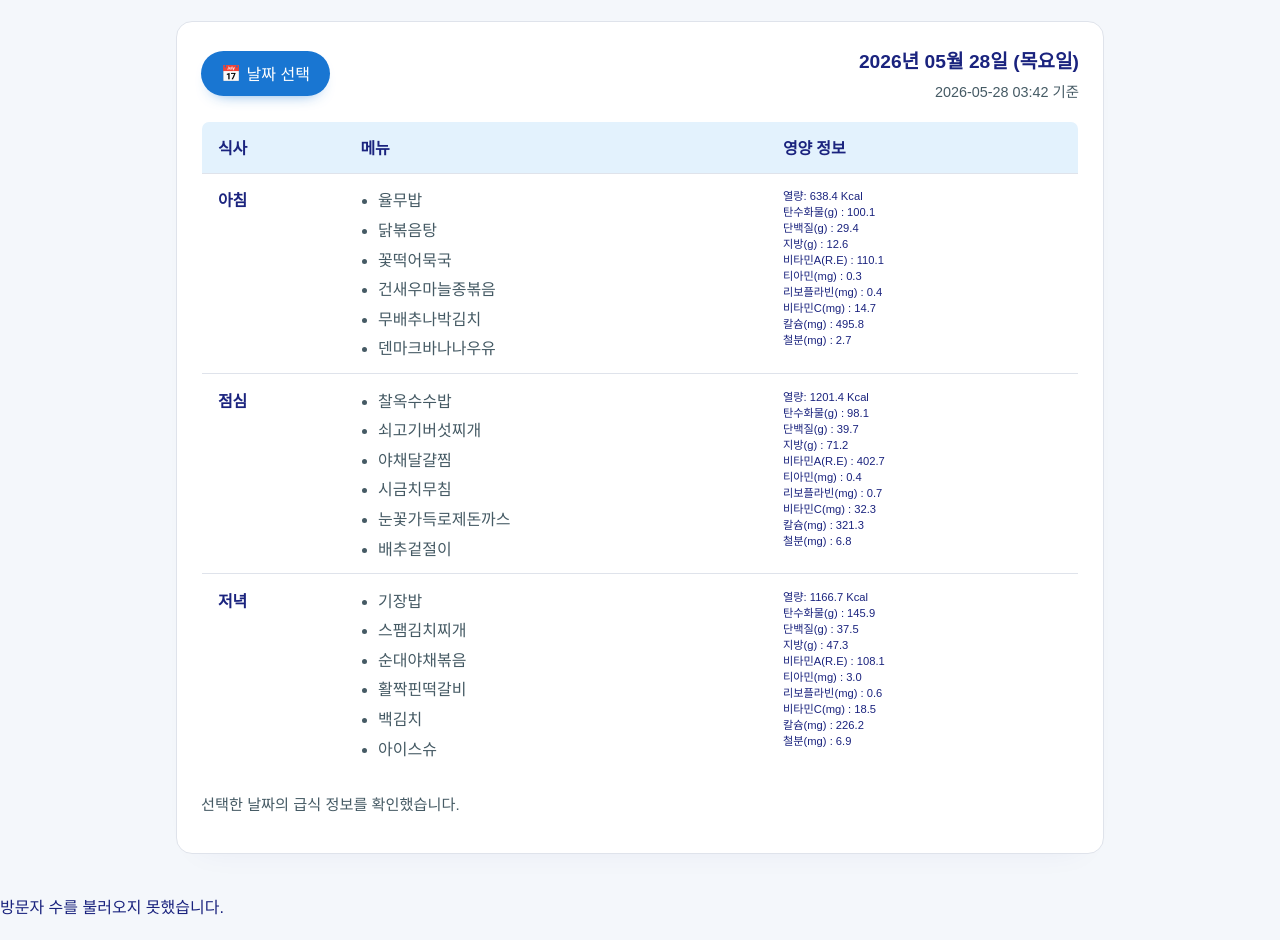
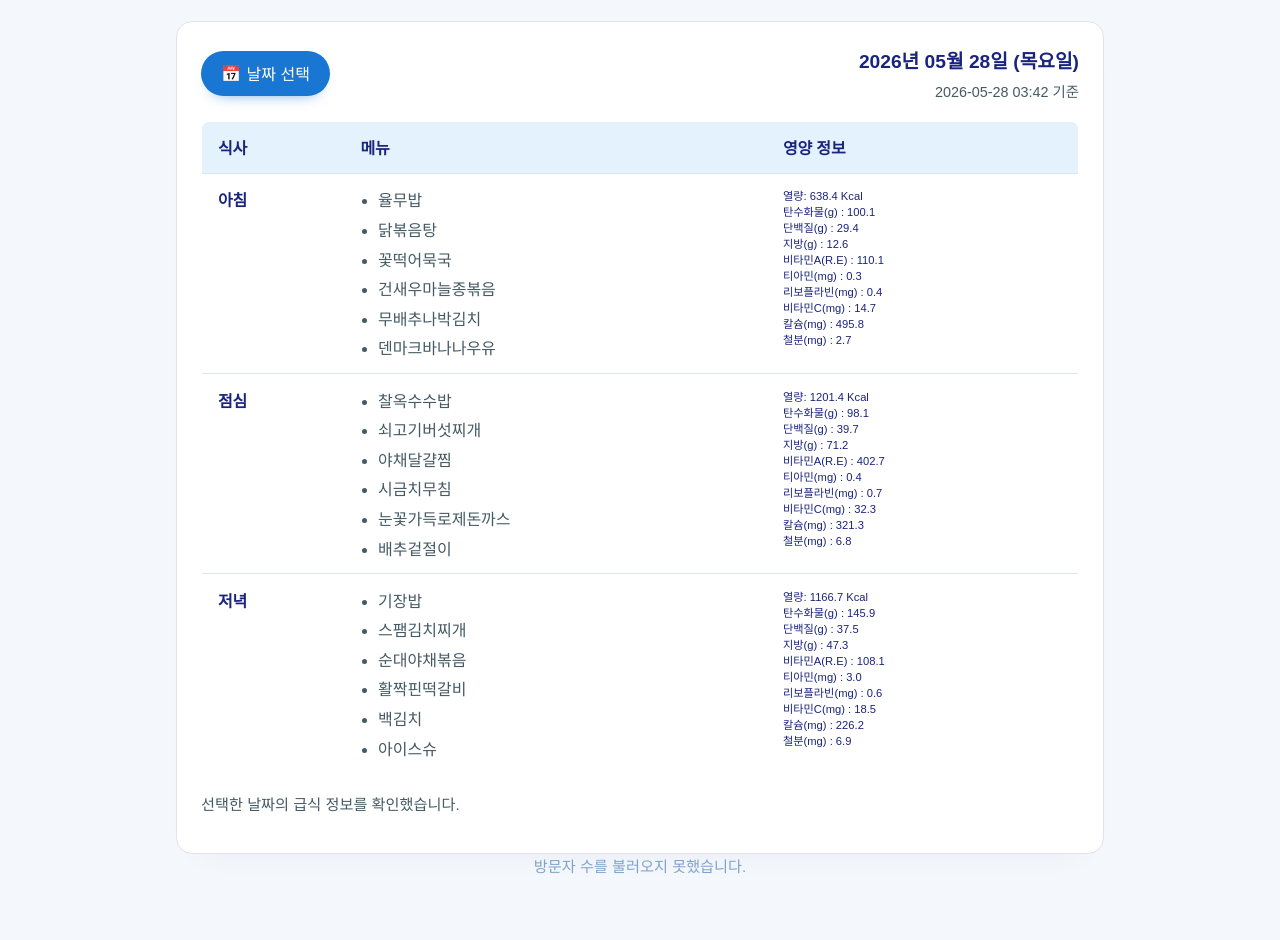
Before and after one commit to singaseongj/lunch_menu, a website with bundled scripts: page index.html in a window 1280 px wide. Shown: the part 115-1055 px from the top of the page. Before the commit the page ends 1033 px from the top, so only its background shows below. Built offline with nearby package versions, Linux system fonts and the light colour scheme; no server answers.

Commit message:
Place visit counter inside page container

```diff
--- a/index.html
+++ b/index.html
@@ -71,8 +71,8 @@
           <p id="menuMessage" class="menu-card__message" role="status"></p>
         </section>
       </main>
+      <div id="visit-counter">Loading...</div>
     </div>
-    <div id="visit-counter">Loading...</div>
 
     <script>
       fetch("https://script.google.com/macros/s/AKfycbzGWSabHvkVOSVaVxkiEjiPm-z3O-Z8ZZiikkUaRh-wSCQY4JBeevU3zdQJSc0v5hcu/exec")
--- a/style.css
+++ b/style.css
@@ -233,6 +233,14 @@ body {
   color: var(--text-secondary);
 }
 
+
+#visit-counter {
+  margin: 0 auto calc(var(--spacing-unit) * 1.5);
+  text-align: center;
+  color: #7fa3cf;
+  font-size: 0.95rem;
+}
+
 /* For touch devices (iOS, Android, etc.) */
 @media (hover: none) and (pointer: coarse) {
   #menuDateInput {
```
